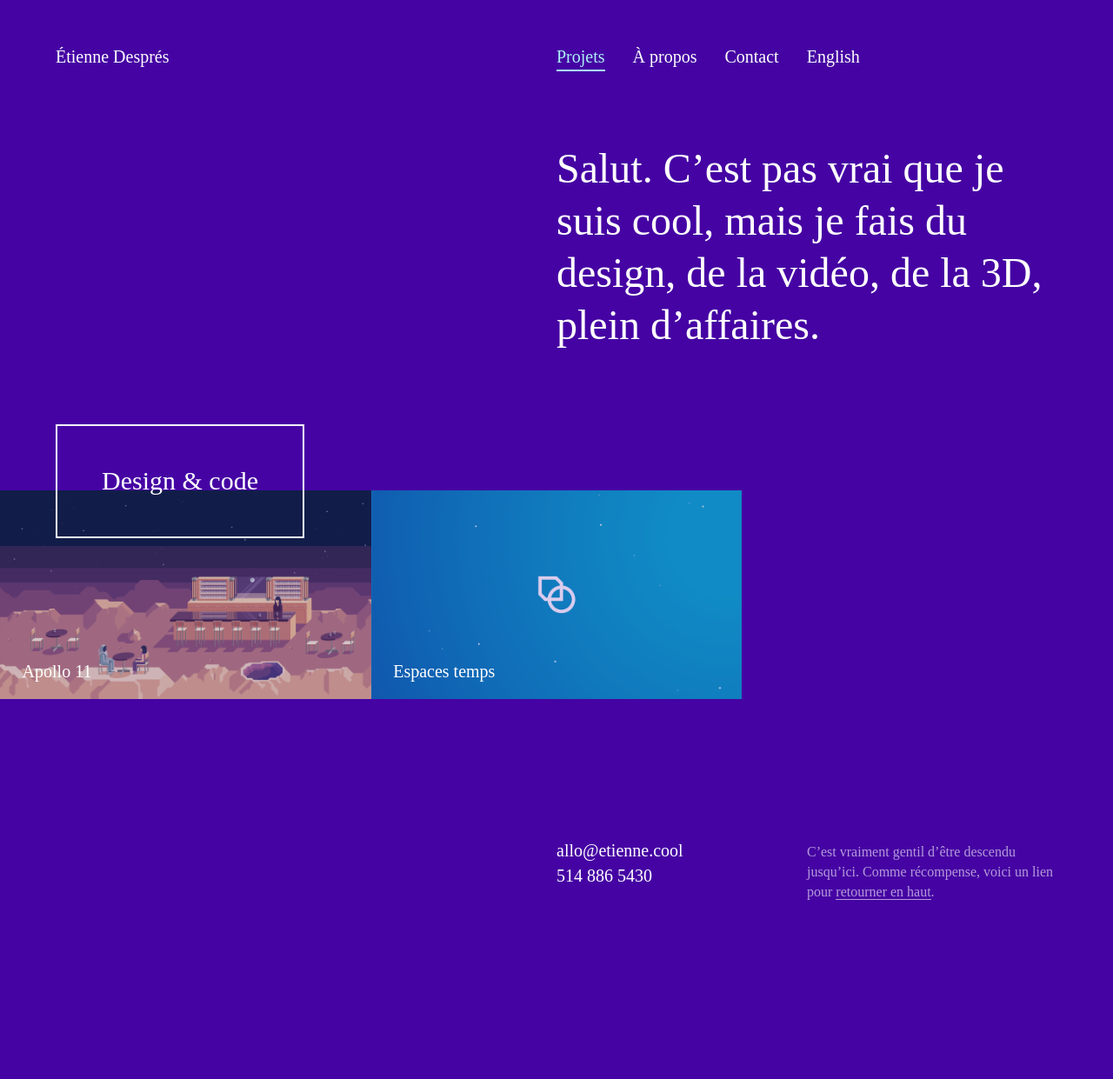
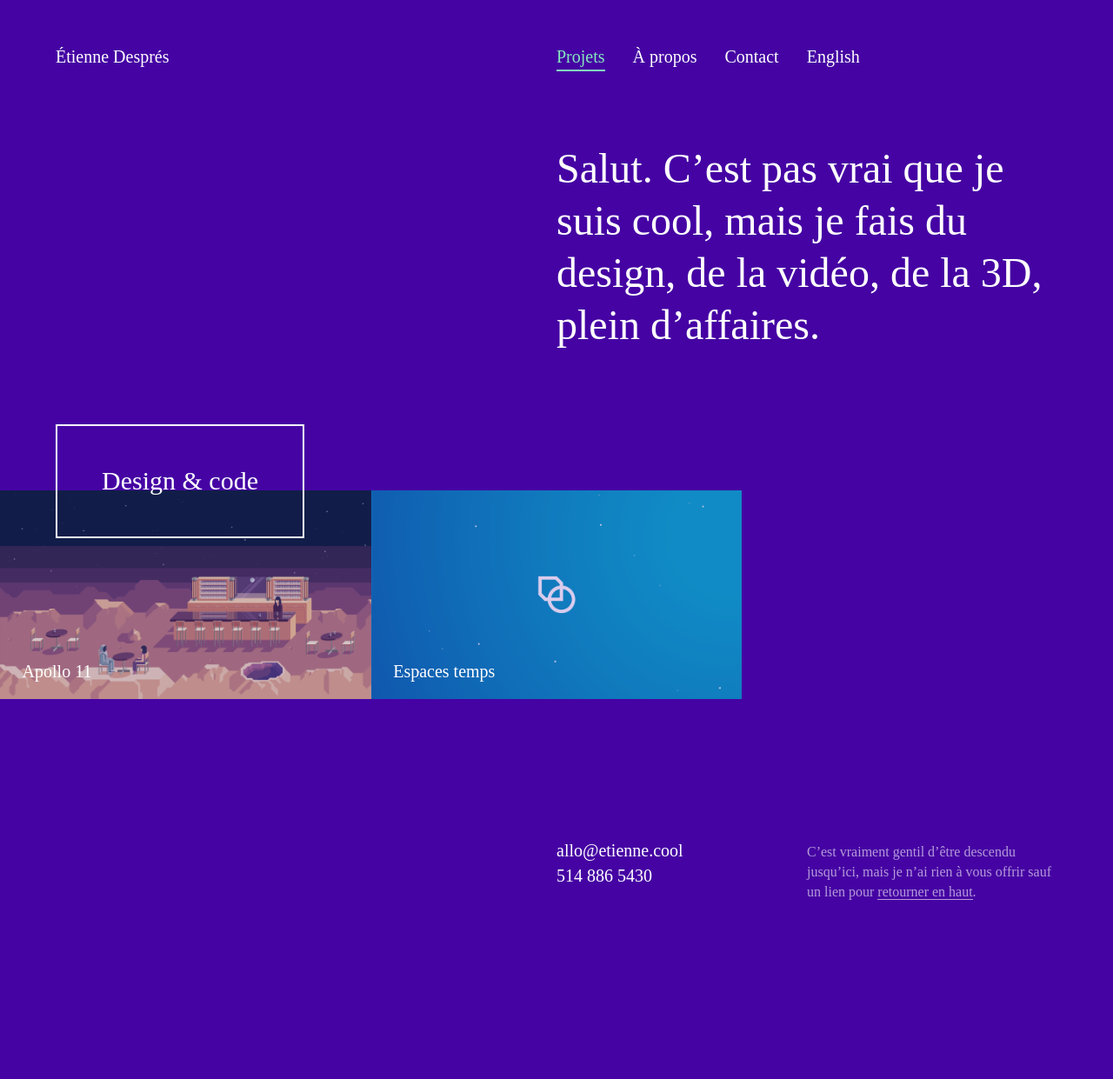
Before and after one commit to etienne/etienne, a Jekyll site: the page built from index.html, in a window 1280 px wide. Shown: the whole page at 87% size. Built offline with Jekyll 4.4.1, drawn with Linux system fonts in a browser that asks for light colours; some web fonts are replaced.

Commit message:
Tweaks visuels mineurs

```diff
--- a/_includes/footer.html
+++ b/_includes/footer.html
@@ -4,6 +4,6 @@
     <a href="tel:+1-514-886-5430">514 886 5430</a>
   </address>
   <p>
-    C’est vraiment gentil d’être descendu jusqu’ici. Comme récompense, voici un lien pour <a href="#top">retourner en haut</a>.
+    C’est vraiment gentil d’être descendu jusqu’ici, mais je n’ai rien à vous offrir sauf un lien pour <a href="#sisyphe">retourner en haut</a>.
   </p>
 </footer>
--- a/_includes/header.html
+++ b/_includes/header.html
@@ -1,4 +1,4 @@
-<header id="top">
+<header id="sisyphe">
   <h1>Étienne Després</h1>
   <nav>
     <ul>
--- a/_sass/_footer.scss
+++ b/_sass/_footer.scss
@@ -14,6 +14,15 @@ body > footer {
   address {
     width: 50%;
     float: left;
+
+    a {
+      border-bottom: 2px solid transparent;
+      transition: border-color $transition-speed;
+
+      &:hover {
+        border-color: $text-color;
+      }
+    }
 
     @include desktop {
       margin-left: 50%;
--- a/_sass/_header.scss
+++ b/_sass/_header.scss
@@ -43,14 +43,15 @@ body > header {
         display: block;
         color: $primary-color;
         border-bottom: 1px solid;
+        transition: border-color $transition-speed;
 
         @include tablet {
           color: $text-color;
-          border-bottom: none;
+          border-bottom: 2px solid transparent;
         }
 
         &:hover {
-          border-bottom: 2px solid;
+          border-bottom: 2px solid $text-color;
         }
 
         &.current {
--- a/_sass/_projects.scss
+++ b/_sass/_projects.scss
@@ -1,6 +1,6 @@
 section.projects {
   @include clearfix;
-  margin-top: 2.5em;
+  margin-top: 2em;
 
   @include tablet {
     margin-top: 4em;
@@ -68,6 +68,11 @@ section.projects {
       width: 100%;
       height: 100%;
       background-color: rgba($background-color, 0.2);
+      transition: background-color $transition-speed;
+
+      &:hover {
+        background-color: rgba($background-color, 0.3);
+      }
 
       span {
         position: absolute;
--- a/_sass/_variables.scss
+++ b/_sass/_variables.scss
@@ -4,4 +4,6 @@ $desktop-large: 1200px;
 
 $background-color: #4503A3;
 $text-color: white;
-$primary-color: #ACF0F6;
+$primary-color: #86E7BF;
+
+$transition-speed: 0.1s;
```
